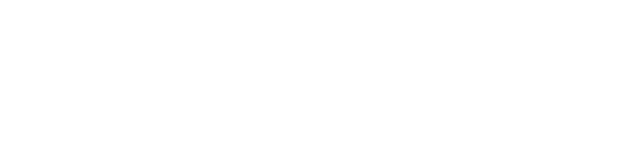
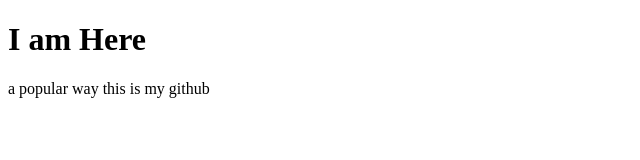
Before and after one commit to Tanmi-Tanu/my-second-repo, a plain HTML site: page index.html in a window 1280 px wide. Shown: the whole page, without its empty margins (0-640 px from the left). Drawn offline with Linux system fonts and the light colour scheme.

Commit message:
add header

```diff
--- a/index.html
+++ b/index.html
@@ -7,6 +7,7 @@
     <title>My Second Repo</title>
 </head>
 <body>
-
+    <h1>I am Here</h1>
+    <p>a popular way this is my github</p>
 </body>
 </html>
```
